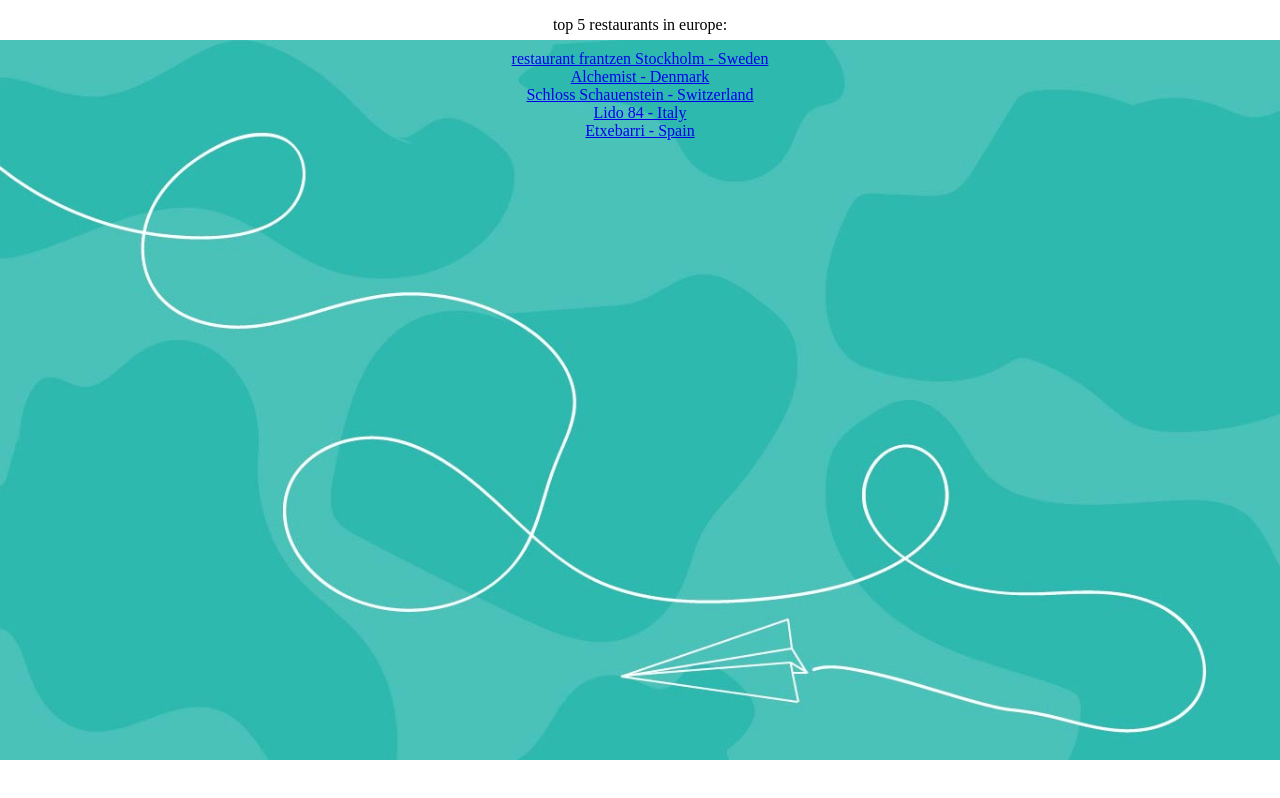
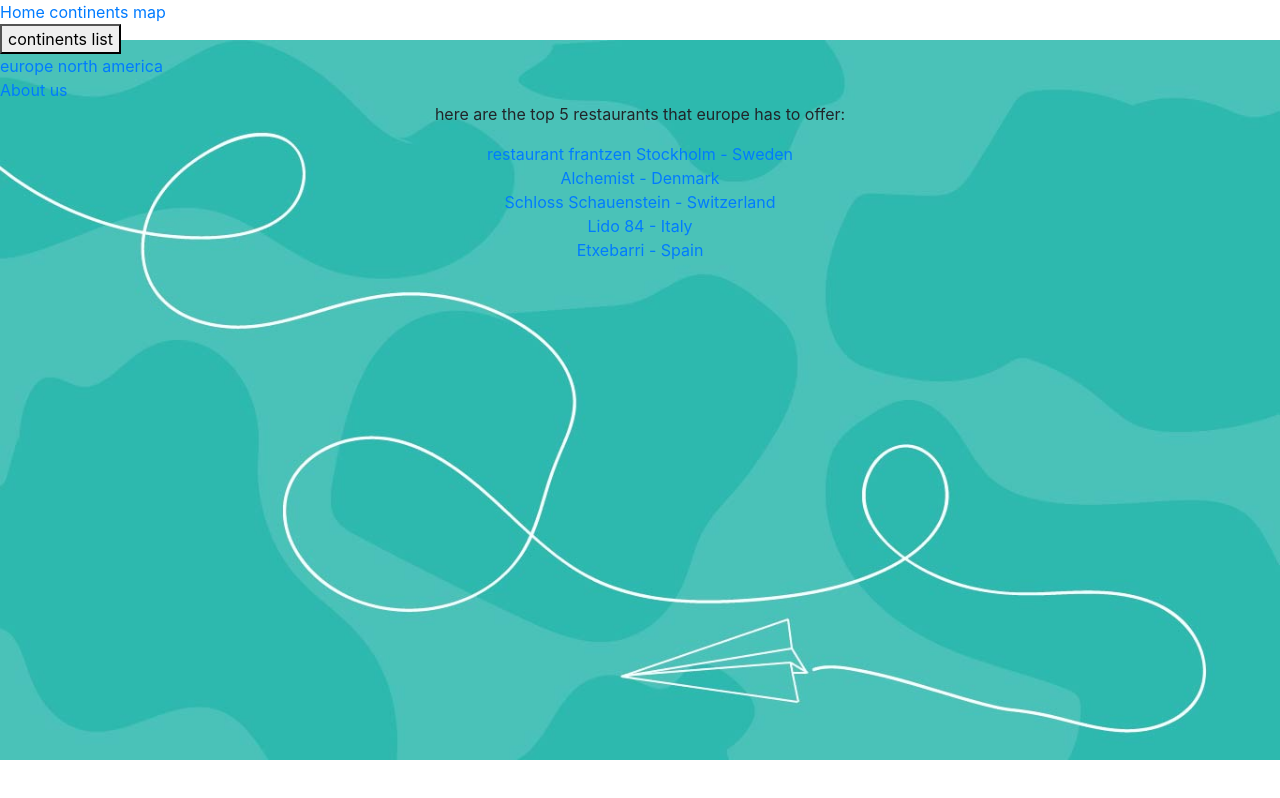
Before and after one commit to yasia17/yasia17.github.io, a plain HTML site: page restaurants_eu.html in a window 1280 px wide. Drawn offline with nearby package versions, Linux system fonts and the light colour scheme.

Commit message:
Update restaurants_eu.html

```diff
--- a/restaurants_eu.html
+++ b/restaurants_eu.html
@@ -1,13 +1,33 @@
 <!DOCTYPE html>
 <html>
 <head>
+   <link rel="stylesheet" href="https://maxcdn.bootstrapcdn.com/bootstrap/4.3.1/css/bootstrap.min.css">
+  <script src="https://ajax.googleapis.com/ajax/libs/jquery/3.4.0/jquery.min.js"></script>
+  <script src="https://cdnjs.cloudflare.com/ajax/libs/popper.js/1.14.7/umd/popper.min.js"></script>
+  <script src="https://maxcdn.bootstrapcdn.com/bootstrap/4.3.1/js/bootstrap.min.js"></script>
 <title>Page Title</title>
 <link href="style3.css" rel="stylesheet" type="text/css" />
 </head>
 <body>
+
+      <div class="navbar-s">
+  <a href="index.html">Home</a>
+  <a href="continents.html">continents map</a>
+  <div class="dropdown-s">
+    <button class="dropbtn-s">continents list
+      <i class="fa fa-caret-down"></i>
+    </button>
+    <div class="dropdown-content-s">
+      <a href="europe.html">europe</a>
+      <a href="NA.html">north america</a>
+    </div>
+  </div>
+  <a href="#about">About us</a>
+</div>
+
     <div class="container">
      <div class="row">
-      <div class="col-12"><center><p>top 5 restaurants in europe:</p></center>
+      <div class="col-12"><center><p> here are the top 5 restaurants that europe has to offer:</p></center>
       </div>
      </div>
      <div class="row">
```
